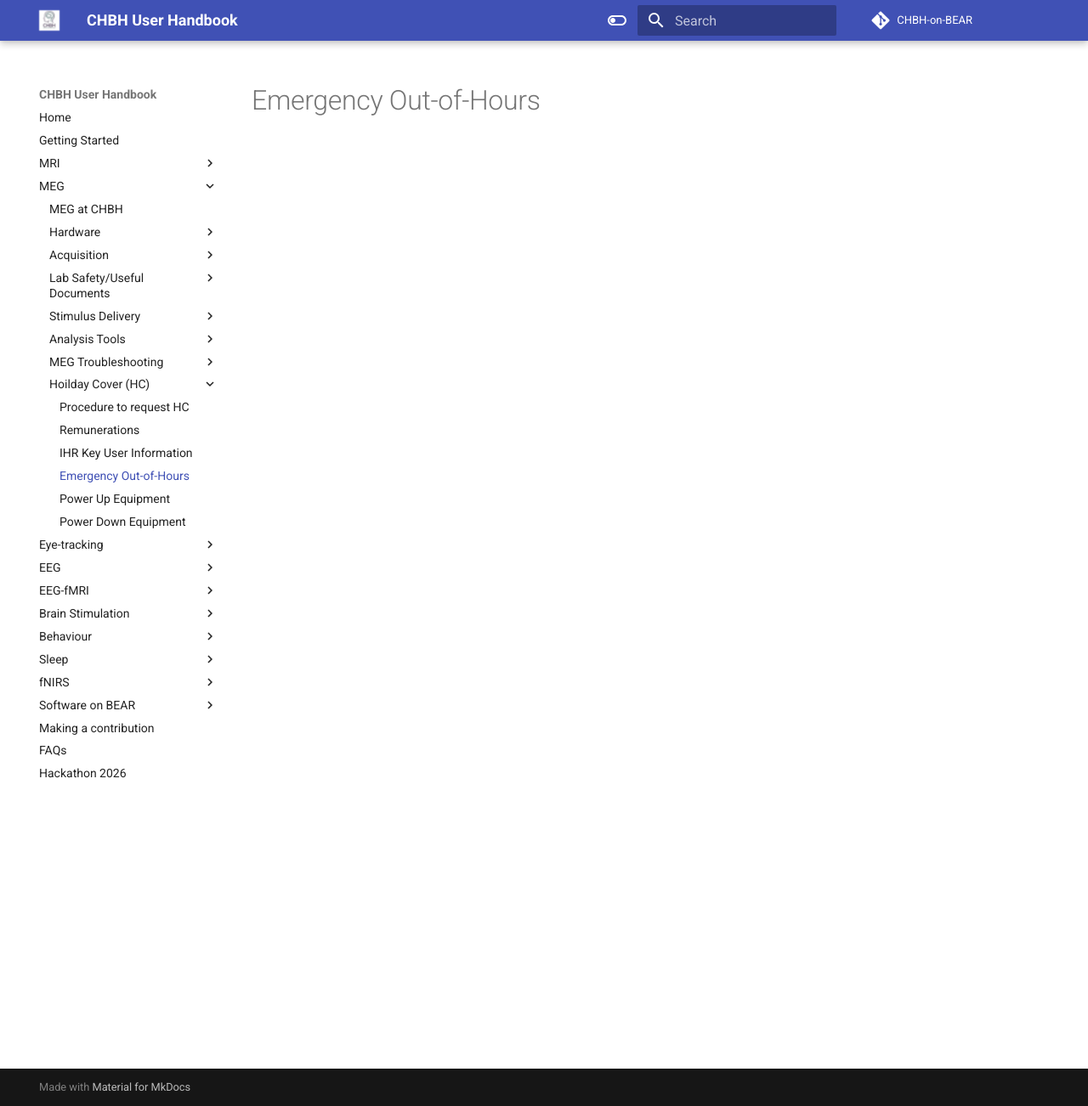
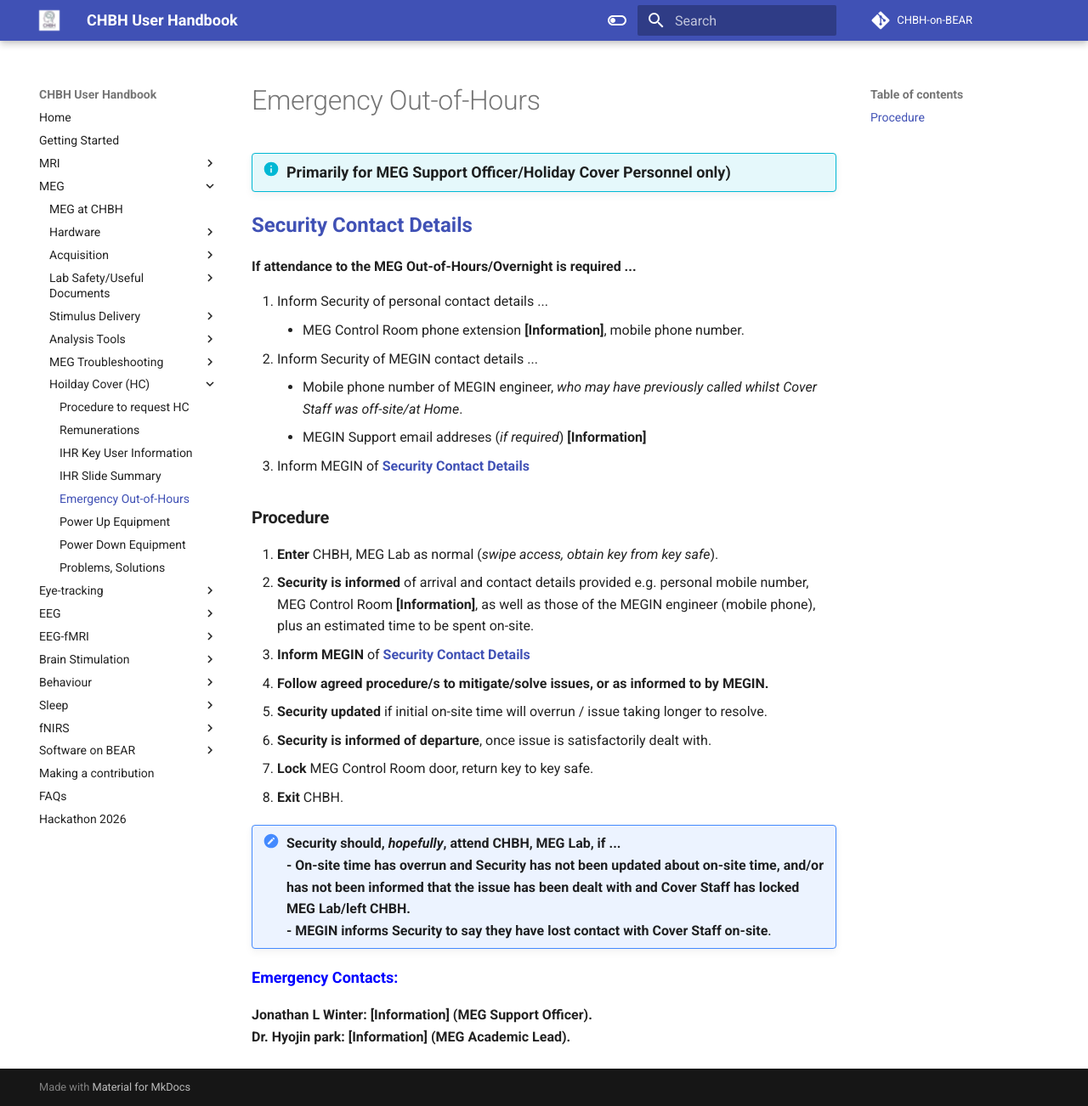
Before and after one commit to chbh-opensource/chbh-on-bear, an MkDocs documentation site: the page built from docs/meg/troubleshooting/emergency_outofhours.md, in a window 1280 px wide and 1302 px high. Shown: the whole window at 85% size. Built offline with MkDocs 1.6.1 and Material for MkDocs 9.7.7, drawn with Linux system fonts in a browser that asks for light colours; comment, search, counter and statistics services are not loaded.

Commit message:
Continuing with MEG HC repo

```diff
--- a/docs/meg/troubleshooting/emergency_outofhours.md
+++ b/docs/meg/troubleshooting/emergency_outofhours.md
@@ -1 +1,36 @@
 # Emergency Out-of-Hours
+
+!!! info "<span style="font-size:large">Primarily for MEG Support Officer/Holiday Cover Personnel only)</span>"
+
+**<span style="font-size:x-large">[Security Contact Details](../labsafety/securitycontact.md)</span>**
+
+
+
+**If attendance to the MEG Out-of-Hours/Overnight is required ...**
+
+1. Inform Security of personal contact details ...
+	- MEG Control Room phone extension **[Information]**, mobile phone number.
+2. Inform Security of MEGIN contact details ...
+	- Mobile phone number of MEGIN engineer, *who may have previously called whilst Cover Staff was off-site/at Home*.
+	- MEGIN Support email addreses (*if required*) **[Information]**
+3. Inform MEGIN of **[Security Contact Details](../labsafety/securitycontact.md)**
+
+
+### **Procedure**
+
+1. **Enter** CHBH, MEG Lab as normal (*swipe access, obtain key from key safe*).
+2. **Security is informed** of arrival and contact details provided e.g. personal mobile number, MEG Control Room **[Information]**, as well as those of the MEGIN engineer (mobile phone), plus an estimated time to be spent on-site.
+3. **Inform MEGIN** of **[Security Contact Details](../labsafety/securitycontact.md)**
+4. **Follow agreed procedure/s to mitigate/solve issues, or as informed to by MEGIN.**
+5. **Security updated** if initial on-site time will overrun / issue taking longer to resolve.
+6. **Security is informed of departure**, once issue is satisfactorily dealt with.
+7. **Lock** MEG Control Room door, return key to key safe.
+8. **Exit** CHBH.
+
+!!! note "<span style="font-size:medium">Security should, *hopefully*, attend CHBH, MEG Lab, if ...<br /> - On-site time has overrun and Security has not been updated about on-site time, and/or has not been informed that the issue has been dealt with and Cover Staff has locked MEG Lab/left CHBH.<br /> - MEGIN informs Security to say they have lost contact with Cover Staff on-site</span>."
+
+
+**<span style="font-size:large"><span style="color:blue">Emergency Contacts:</span>**
+
+**<span style="font-size:medium">Jonathan L Winter: **[Information]** (MEG Support Officer).</span>**<br />
+**<span style="font-size:medium">Dr. Hyojin park: **[Information]** (MEG Academic Lead).</span>**
--- a/mkdocs.yml
+++ b/mkdocs.yml
@@ -171,9 +171,11 @@ nav:
         - Procedure to request HC: meg/troubleshooting/procedure_hc.md
         - Remunerations: meg/troubleshooting/remunerations.md
         - IHR Key User Information: meg/troubleshooting/ihr_key_user.md
+        - IHR Slide Summary: meg/troubleshooting/summary.md
         - Emergency Out-of-Hours: meg/troubleshooting/emergency_outofhours.md
         - Power Up Equipment: meg/troubleshooting/power_up.md
         - Power Down Equipment: meg/troubleshooting/power_down.md
+        - Problems, Solutions: meg/troubleshooting/problems_solutions.md
   - Eye-tracking:
     - eye-tracking/index.md
     - Hardware:
```
Also changed, not shown: docs/meg/index.md (+1 -1 lines), docs/meg/labsafety/documentation.md (+1 -1 lines), docs/meg/troubleshooting/ihr_key_user.md (+14 -1 lines), docs/meg/troubleshooting/problems_solutions.md (added, +1 -0 lines), docs/meg/troubleshooting/summary.md (added, +1 -0 lines).
